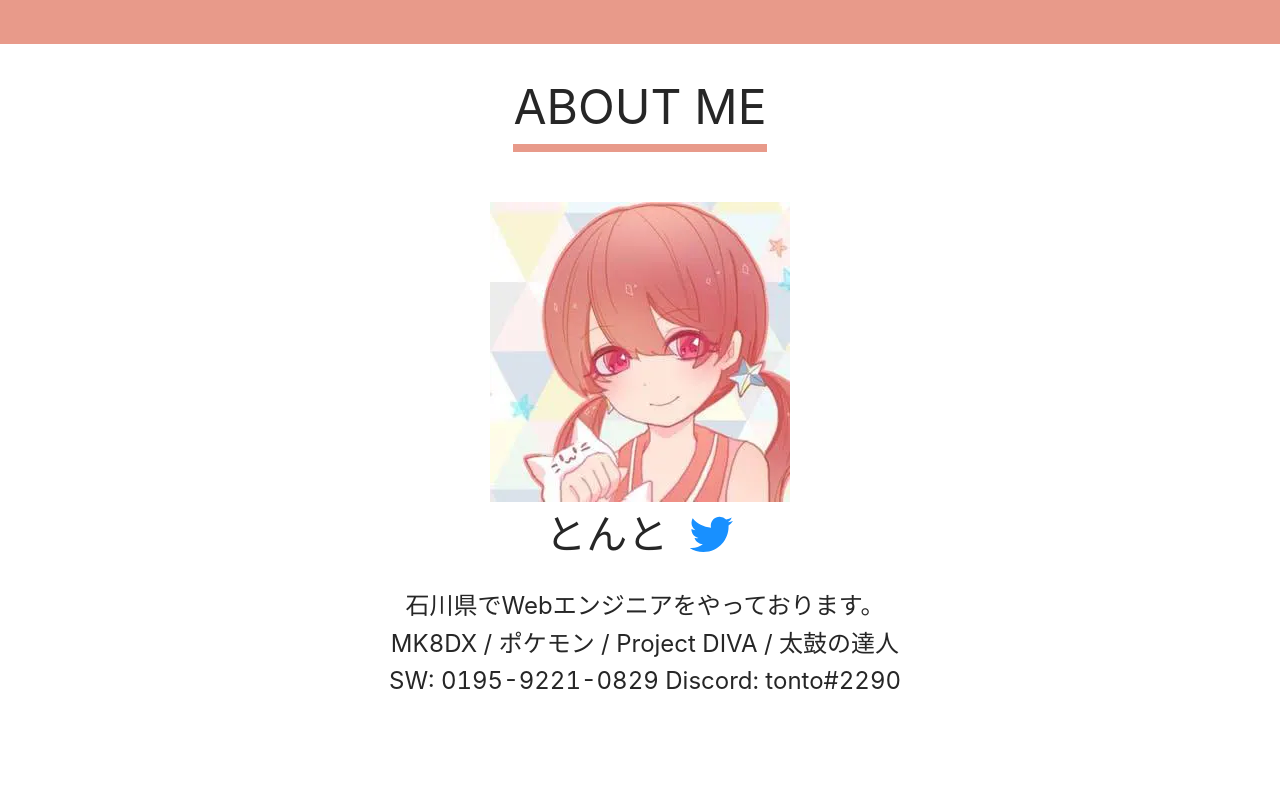
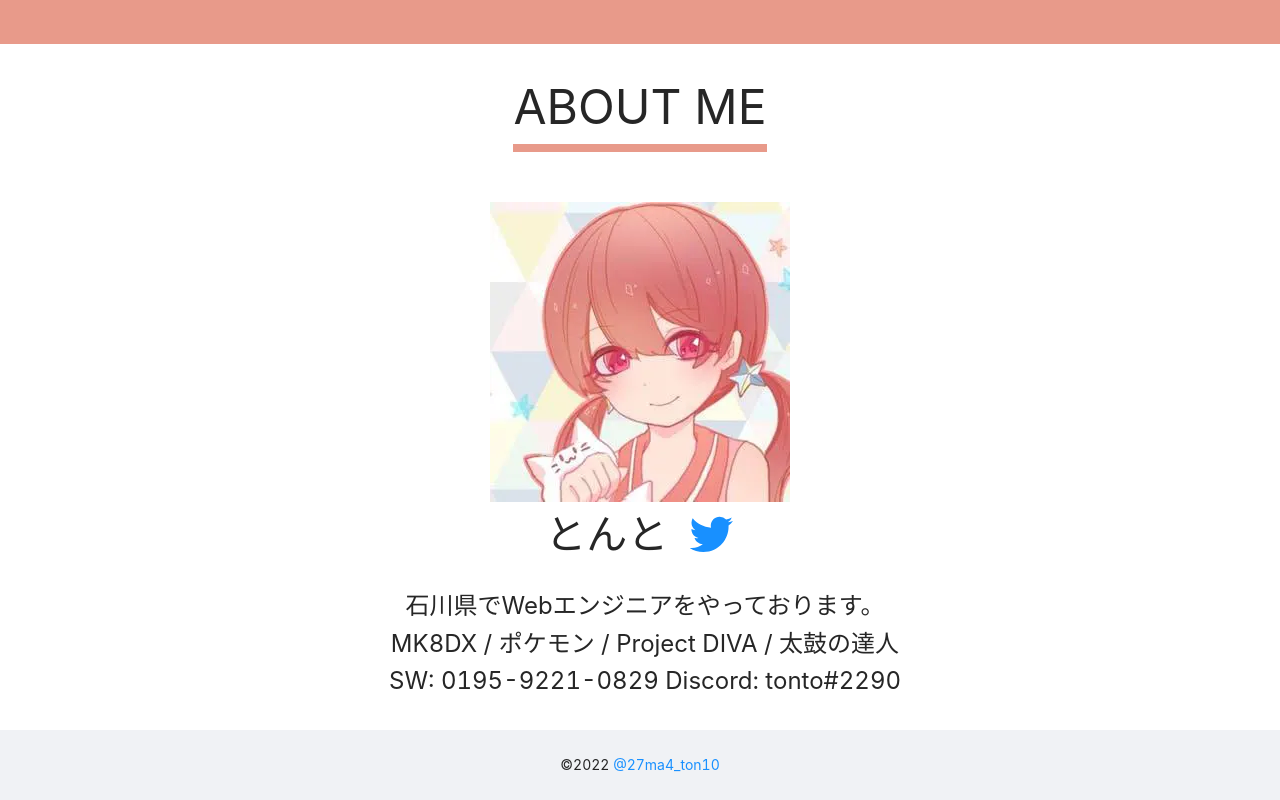
Before and after one commit to ryu-ton10/tonto_introduction, a React (Create React App) app: page / in a window 1280 px wide. Shown: the part 756-1556 px from the top of the page. Before the commit the page ends 1486 px from the top, so only its background shows below. Built offline with nearby package versions, Linux system fonts and the light colour scheme.

Commit message:
add footer

```diff
--- a/src/App.tsx
+++ b/src/App.tsx
@@ -1,12 +1,15 @@
 import React from 'react';
 import 'App.css';
 import 'antd/dist/antd.min.css';
-import { Row, Col } from 'antd';
+import { Row, Col, Layout } from 'antd';
 import TitleBar from 'components/TitleBar'
 import Thumbnail from 'components/Thumbnail'
 import ProfileDescription from 'components/ProfileDescription'
 
 function App() {
+
+  const { Footer } = Layout;
+
   return (
     <div className="App">
       <TitleBar />
@@ -21,6 +24,11 @@ function App() {
         <Col xs={24} sm={24} md={24} lg={24} >
           <ProfileDescription />
         </Col>
+        <Layout>
+          <Footer style={{ textAlign: 'center' }}>
+            ©︎2022 <a href="https://twitter.com/home" rel="noopener noreferrer" target="_blank">@27ma4_ton10</a>
+          </Footer>
+      </Layout>
       </Row>
     </div>
   );
```
